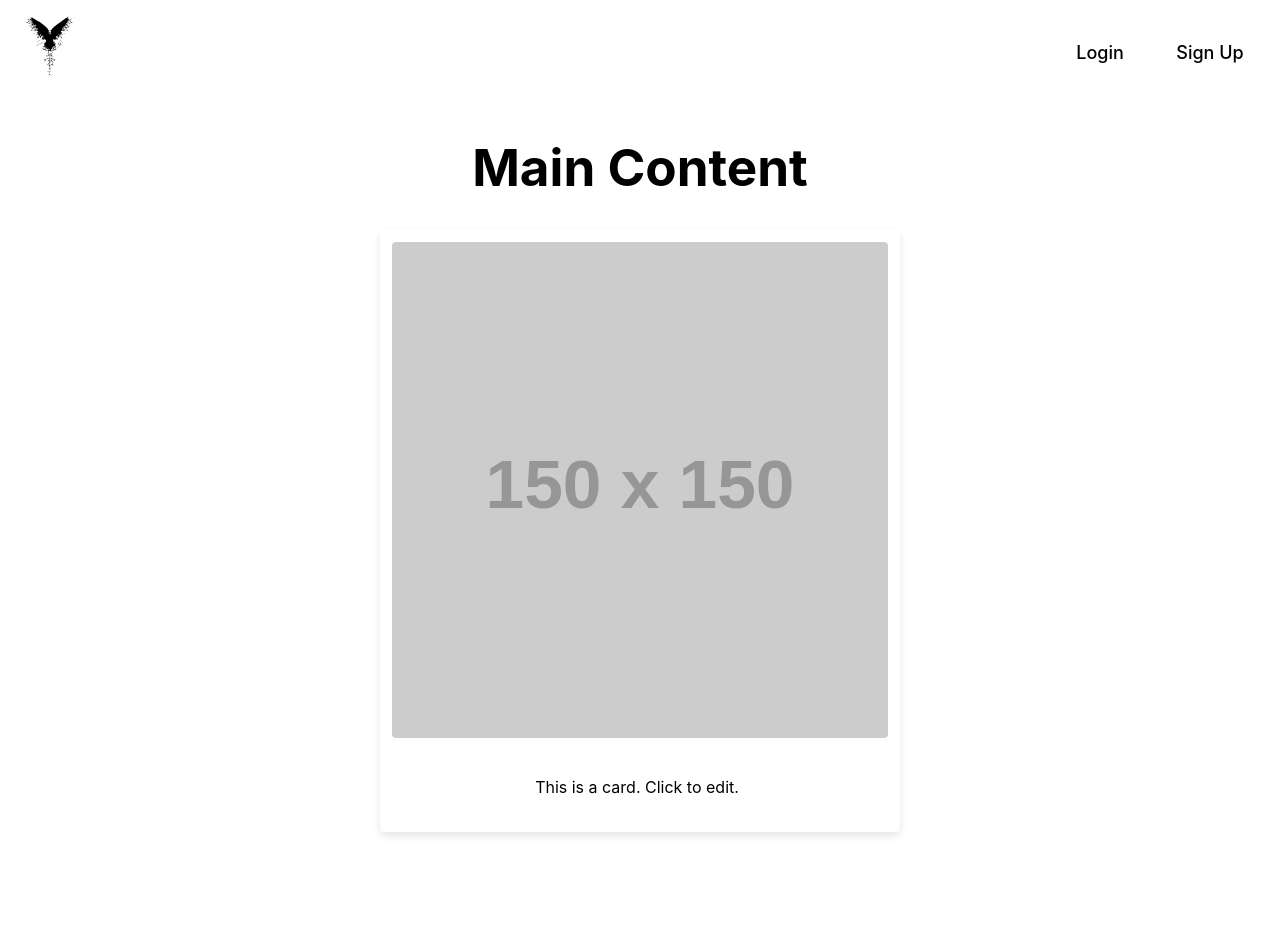
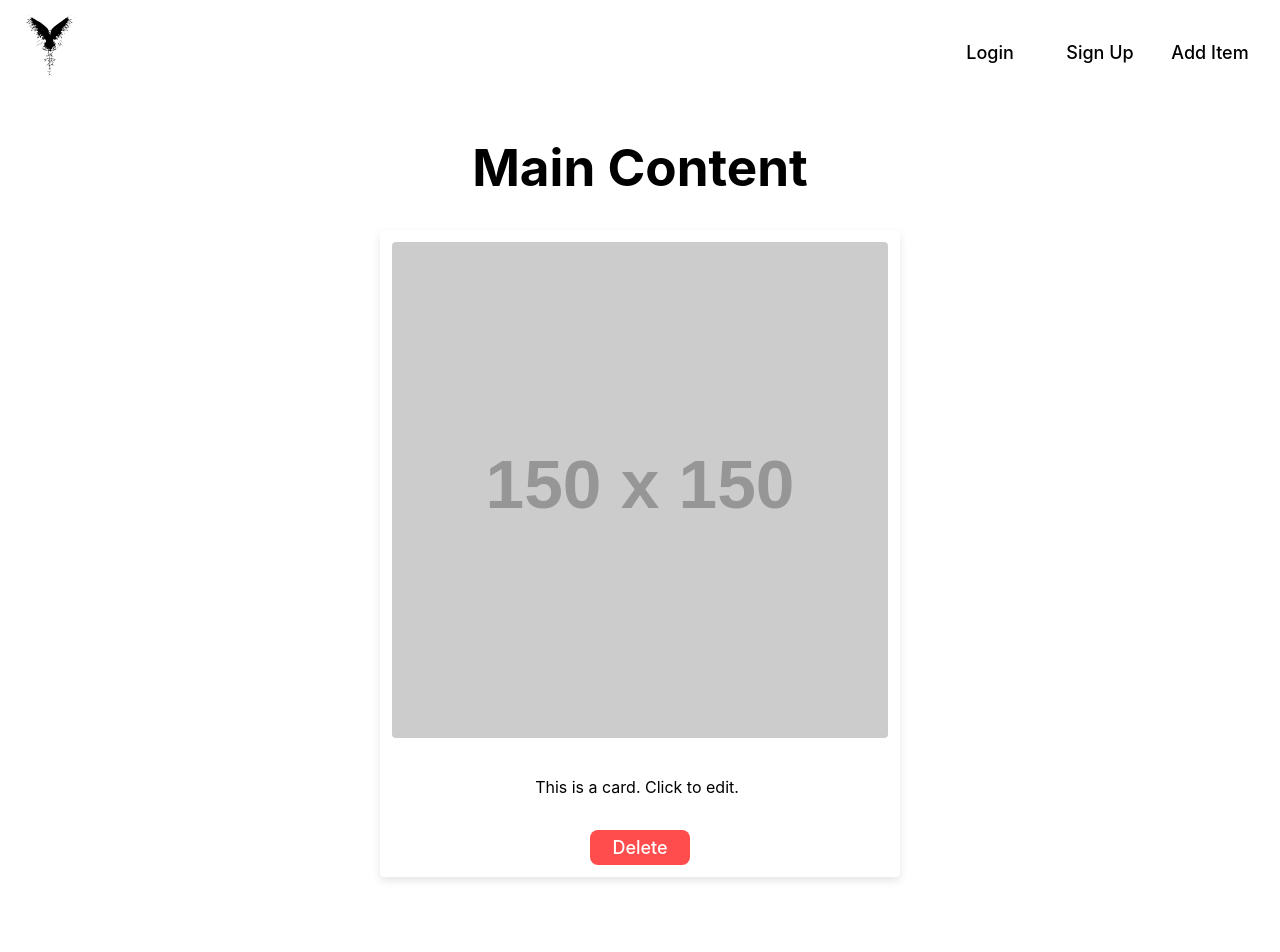
Before and after one commit to Domvm-7/project-final-frontend, a React (Vite) app: page / in a window 1280 px wide. Shown: the top 952 px of the page. Built offline with nearby package versions, Linux system fonts and the light colour scheme.

Commit message:
working on add item card functionality

```diff
--- a/src/App.jsx
+++ b/src/App.jsx
@@ -1,41 +1,38 @@
 // App.jsx
 
 import { useState, useEffect } from "react";
-import { BrowserRouter as Router, Routes, Route } from "react-router-dom";
+import { BrowserRouter as Router } from "react-router-dom";
 import Header from "./components/Header/Header";
 import Footer from "./components/Footer/Footer";
 import Preloader from "./components/Preloader/Preloader";
 import RegisterModal from "./components/RegisterModal/RegisterModal";
 import LoginModal from "./components/LoginModal/LoginModal";
-import Main from "./components/Main/Main"; // Import Main component
+import Main from "./components/Main/Main";
+import ItemCard from "./components/ItemCard/ItemCard";
 
 function App() {
   const [isLoading, setIsLoading] = useState(true);
   const [isRegisterOpen, setIsRegisterOpen] = useState(false);
   const [isLoginOpen, setIsLoginOpen] = useState(false);
+  const [itemCards, setItemCards] = useState([]);
 
-  // Simulate loading (e.g., after 3 seconds, the preloader disappears)
   useEffect(() => {
     setTimeout(() => setIsLoading(false), 3000);
   }, []);
 
-  const openRegisterModal = () => {
-    setIsRegisterOpen(true);
+  const openRegisterModal = () => setIsRegisterOpen(true);
+  const closeRegisterModal = () => setIsRegisterOpen(false);
+  const openLoginModal = () => setIsLoginOpen(true);
+  const closeLoginModal = () => setIsLoginOpen(false);
+
+  const addItemCard = () => {
+    setItemCards((prevCards) => [...prevCards, { id: Date.now() }]);
   };
 
-  const closeRegisterModal = () => {
-    setIsRegisterOpen(false);
+  const deleteItemCard = (id) => {
+    setItemCards((prevCards) => prevCards.filter((card) => card.id !== id));
   };
 
-  const openLoginModal = () => {
-    setIsLoginOpen(true);
-  };
-
-  const closeLoginModal = () => {
-    setIsLoginOpen(false);
-  };
-
-  // If loading, show the preloader
   if (isLoading) {
     return <Preloader />;
   }
@@ -45,9 +42,14 @@ function App() {
       <Header
         onRegisterClick={openRegisterModal}
         onLoginClick={openLoginModal}
+        onAddItemClick={addItemCard}
       />
-      <Main /> {/* Insert Main component here */}
-      {/* Modals */}
+      <Main />
+      <div className="item-cards-container">
+        {itemCards.map((card) => (
+          <ItemCard key={card.id} onDelete={() => deleteItemCard(card.id)} />
+        ))}
+      </div>
       <RegisterModal isOpen={isRegisterOpen} onClose={closeRegisterModal} />
       <LoginModal isOpen={isLoginOpen} onClose={closeLoginModal} />
       <Footer />
--- a/src/components/Header/Header.jsx
+++ b/src/components/Header/Header.jsx
@@ -4,7 +4,7 @@ import React from "react";
 import "./Header.css";
 import logo from "../../images/logo.svg";
 
-const Header = ({ onRegisterClick, onLoginClick }) => {
+const Header = ({ onRegisterClick, onLoginClick, onAddItemClick }) => {
   return (
     <header className="header">
       <div className="header__logo">
@@ -17,6 +17,9 @@ const Header = ({ onRegisterClick, onLoginClick }) => {
         <button className="header__button" onClick={onRegisterClick}>
           Sign Up
         </button>
+        <button className="header__button" onClick={onAddItemClick}>
+          Add Item
+        </button>
       </nav>
     </header>
   );
--- a/src/components/ItemCard/ItemCard.css
+++ b/src/components/ItemCard/ItemCard.css
@@ -84,3 +84,22 @@
   word-wrap: break-word;
   padding: 5px;
 }
+
+/* ItemCard.css */
+
+.item__card-delete-button {
+  border-radius: 8px;
+  border: 2px solid transparent;
+  background-color: #ff4c4c; /* Red background for delete button */
+  height: 35px;
+  width: 100px;
+  font-size: 18px;
+  margin-top: 10px;
+  color: white;
+  transition: background-color 0.3s, opacity 0.3s;
+}
+
+.item__card-delete-button:hover {
+  background-color: #ff2c2c; /* Darker red on hover */
+  opacity: 0.8;
+}
--- a/src/components/ItemCard/ItemCard.jsx
+++ b/src/components/ItemCard/ItemCard.jsx
@@ -3,7 +3,7 @@
 import React, { useState, useEffect, useRef } from "react";
 import "./ItemCard.css";
 
-const ItemCard = () => {
+const ItemCard = ({ onDelete }) => {
   const [isEditing, setIsEditing] = useState(false);
   const [content, setContent] = useState("This is a card. Click to edit.");
   const [draftContent, setDraftContent] = useState(content);
@@ -72,6 +72,9 @@ const ItemCard = () => {
           </button>
         </div>
       )}
+      <button className="item__card-delete-button" onClick={onDelete}>
+        Delete
+      </button>
     </div>
   );
 };
```
